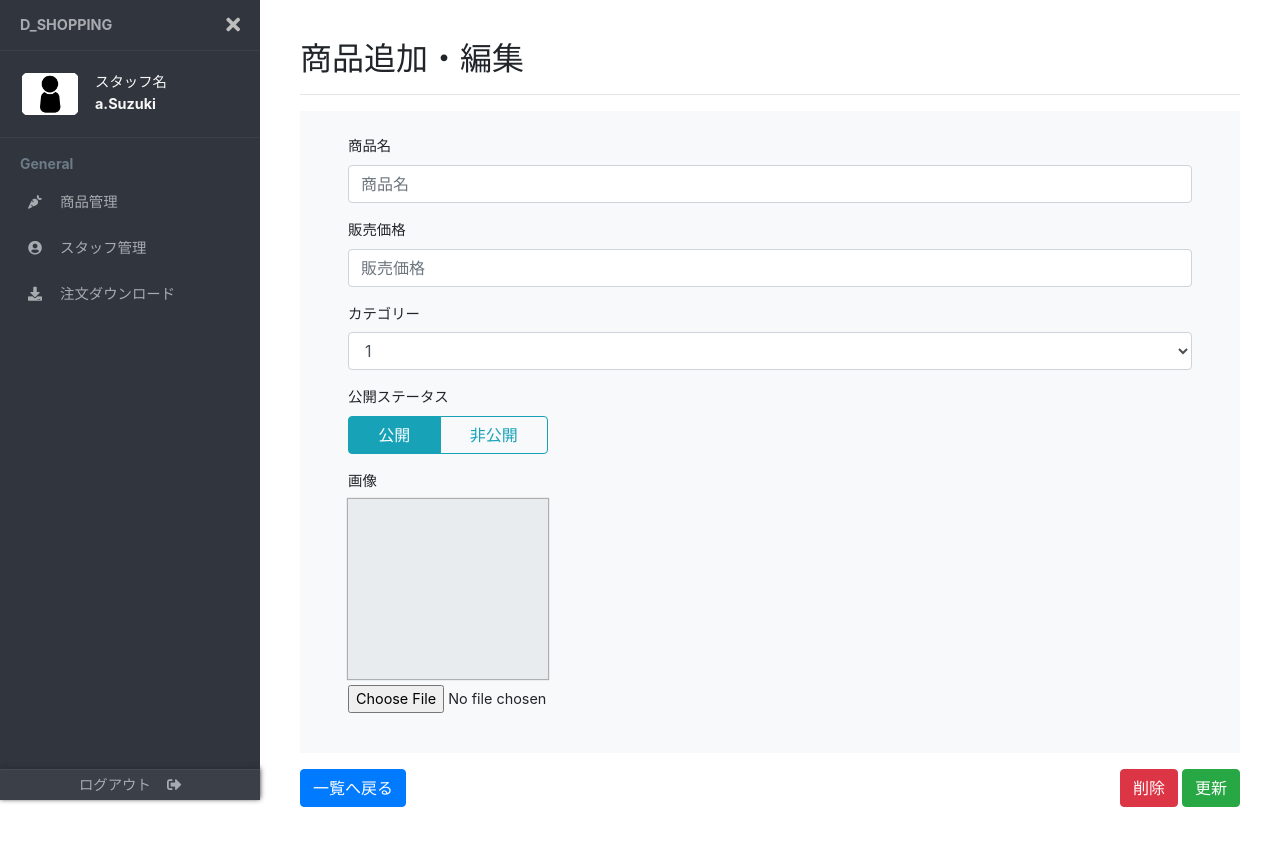
After one commit to akiko-suzuki/d_shopping, a Django app: template app/templates/product/product_edit.html in a window 1280 px wide. The commit adds this page. Run offline with Django 3.2, Linux system fonts and the light colour scheme; the template is opened without the code that fills it, so the values that code supplies are empty; some libraries are stand-ins or nearby versions.

Commit message:
create templates

```diff
--- /dev/null
+++ b/app/account/views/__init__.py
@@ -0,0 +1 @@
+from .staff import *
--- a/app/product/models.py
+++ b/app/product/models.py
@@ -0,0 +1,5 @@
+from django.db import models
+
+
+class Product(models.Model):
+    name = models.CharField(max_length=32,)
--- a/app/product/staff_urls.py
+++ b/app/product/staff_urls.py
@@ -4,4 +4,5 @@ from product import views
 
 urlpatterns = [
     path('', views.product_list, name="product_list"),
+    path('edit/', views.product_edit, name="product_edit"),
 ]
--- a/app/static/css/style.css
+++ b/app/static/css/style.css
@@ -1,6 +1,7 @@
 body {
   font-size: 0.9rem;
 }
+
 .page-wrapper .sidebar-wrapper,
 .sidebar-wrapper .sidebar-title > a,
 .sidebar-wrapper ul li a i,
@@ -13,13 +14,11 @@ body {
 }
 
 /*----------------page-wrapper----------------*/
-
 .page-wrapper {
   height: 100vh;
 }
 
 /*----------------toggeled sidebar----------------*/
-
 .page-wrapper.toggled .sidebar-wrapper {
   left: 0px;
 }
@@ -42,7 +41,6 @@ body {
   left: -40px;
 }
 /*----------------sidebar-wrapper----------------*/
-
 .sidebar-wrapper {
   width: 260px;
   height: 100%;
@@ -64,7 +62,6 @@ body {
 }
 
 /*----------------sidebar-content----------------*/
-
 .sidebar-content {
   max-height: calc(100% - 30px);
   height: calc(100% - 30px);
@@ -73,7 +70,6 @@ body {
 }
 
 /*--------------------sidebar-title----------------------*/
-
 .sidebar-wrapper .sidebar-title {
   padding: 10px 20px;
   display: flex;
@@ -90,8 +86,8 @@ body {
   cursor: pointer;
   font-size: 20px;
 }
+
 /*--------------------sidebar-header----------------------*/
-
 .sidebar-wrapper .sidebar-header {
   padding: 20px;
   overflow: hidden;
@@ -121,7 +117,6 @@ body {
 }
 
 /*----------------------sidebar-menu-------------------------*/
-
 .sidebar-wrapper .sidebar-menu {
   padding-bottom: 10px;
 }
@@ -152,7 +147,6 @@ body {
 }
 
 /*--------------------------side-footer------------------------------*/
-
 .sidebar-footer {
   position: absolute;
   width: 100%;
@@ -169,7 +163,6 @@ body {
 }
 
 /*--------------------------page-content-----------------------------*/
-
 .page-wrapper .page-content {
   display: inline-block;
   width: 100%;
@@ -187,7 +180,6 @@ body {
 
 
 /*-----------------------------chiller-theme-------------------------------------------------*/
-
 .chiller-theme .sidebar-wrapper {
     background: #31353D;
 }
@@ -240,3 +232,14 @@ body {
 .chiller-theme .sidebar-footer>a:last-child {
     border-right: none;
 }
+
+/*----------------image-preview----------------*/
+.image-preview {
+    width: 200px;
+    height: 180px;
+    background-position: center center;
+    background-size: cover;
+    -webkit-box-shadow: 0 0 1px 1px rgba(0, 0, 0, .3);
+    display: inline-block;
+    background: #e9ecef;
+}
--- a/app/templates/Include/sidebar.html
+++ b/app/templates/Include/sidebar.html
@@ -26,12 +26,12 @@
                         <span>General</span>
                     </li>
                     <li>
-                        <a href="#">
+                        <a href="{% url 'product_list' %}">
                             <i class="fa fa-carrot"></i><span>商品管理</span>
                         </a>
                     </li>
                     <li>
-                        <a href="#">
+                        <a href="{% url 'staff_list' %}">
                             <i class="fa fa-user-circle"></i><span>スタッフ管理</span>
                         </a>
                     </li>
--- /dev/null
+++ b/app/templates/product/product_edit.html
@@ -0,0 +1,76 @@
+{% extends "load_file.html" %}
+{% load static %}
+{% load widget_tweaks %}
+{% block title %}商品管理{% endblock %}
+
+{% block contents %}
+<div class="page-wrapper chiller-theme toggled">
+    {% include 'include/sidebar.html' %}
+    <div class="page-content">
+        <div class="container-fluid">
+            <h2>商品追加・編集</h2>
+            <hr>
+            <form action="" method="post">
+                {% csrf_token %}
+                <div class="form-content py-4 px-5 bg-light">
+                    <div class="form-group">
+                        <label>商品名</label>
+                        <input type="text" class="form-control" placeholder="商品名">
+                    </div>
+                    <div class="form-group">
+                        <label>販売価格</label>
+                        <input type="number" class="form-control" placeholder="販売価格">
+                    </div>
+                    <div class="form-group">
+                        <label>カテゴリー</label>
+                        <select class="form-control">
+                            <option>1</option>
+                            <option>2</option>
+                            <option>3</option>
+                            <option>4</option>
+                            <option>5</option>
+                        </select>
+                    </div>
+                    <div class="form-group">
+                        <div>
+                            <label>公開ステータス</label>
+                        </div>
+                        <div style="width: 200px;" class="btn-group btn-group-toggle" data-toggle="buttons">
+                            <label class="btn btn-outline-info active">
+                                <input type="radio" name="options" id="option1" autocomplete="off" checked>
+                                公開
+                            </label>
+                            <label class="btn btn-outline-info">
+                                <input type="radio" name="options" id="option2" autocomplete="off">
+                                非公開
+                            </label>
+                        </div>
+                    </div>
+                    <div class="form-group">
+                        <div>
+                            <label>画像</label>
+                        </div>
+                        <div class="image-preview"></div>
+                        <div>
+                            <input type="file">
+                        </div>
+                    </div>
+                </div><!-- form-content" -->
+                <div class="d-flex justify-content-between">
+                    <div>
+                        <a href="{% url 'product_list' %}" class="btn btn-primary btn my-3">一覧へ戻る</a>
+                    </div>
+                    <div>
+                        <button type="submit" class="btn btn-danger btn my-3">削除</button>
+                        <button type="submit" class="btn btn-success btn my-3">更新</button>
+                    </div>
+                </div>
+            </form>
+        </div>
+    </div><!-- page-content" -->
+</div><!-- page-wrapper -->
+{% endblock %}
+
+{% block extra_js %}
+<script src="{% static 'js/common.js' %}"></script>
+{% endblock %}
--- a/app/templates/staff/staff_list.html
+++ b/app/templates/staff/staff_list.html
@@ -11,14 +11,14 @@
             <h2>スタッフ一覧</h2>
             <hr>
             <div class="text-right">
-                <a href="#" class="btn btn-success btn my-3">追加</a>
+                <a href="#" class="btn btn-primary btn my-3">スタッフ追加</a>
             </div>
             <table class="table table-striped table-bordered">
                 <thead class="">
                     <tr>
                         <th style="width: 40%;">スタッフID</th>
                         <th style="width: 50%;">名前</th>
-                        <th style="width: 10%;" class="text-center">修正</th>
+                        <th style="width: 10%;" class="text-center">編集</th>
                     </tr>
                 </thead>
                 <tbody>
@@ -26,7 +26,7 @@
                         <td class="text-break align-middle">ID：1</td>
                         <td class="text-break align-middle">河野太郎</td>
                         <td class="text-center">
-                            <a href="#" class="btn btn-outline-info btn-sm">修正</a>
+                            <a href="{% url 'staff_edit' %}" class="btn btn-outline-info btn-sm">編集</a>
                         </td>
                     </tr>
                 </tbody>
--- a/app/urls.py
+++ b/app/urls.py
@@ -7,7 +7,9 @@ from top import views
 urlpatterns = [
     # Django admin
     path('admin/', admin.site.urls),
-    # スタッフ側 管理画面
-    path('staff/', include('product.staff_urls')),
+    # 商品管理画面（スタッフ）
+    path('staff/product/', include('product.staff_urls')),
+    # スタッフ管理画面（スタッフ）
+    path('staff/account/', include('account.staff_urls')),
     path('', views.top, name="top"),
 ]
```
Also changed, not shown: app/account/staff_urls.py (added, +8 -0 lines), app/account/views/staff.py (added, +21 -0 lines), app/product/views/staff.py (+14 -1 lines), app/templates/product/product_list.html (+18 -5 lines), app/templates/staff/staff_edit.html (added, +49 -0 lines), app/account/__init__.py (added).
